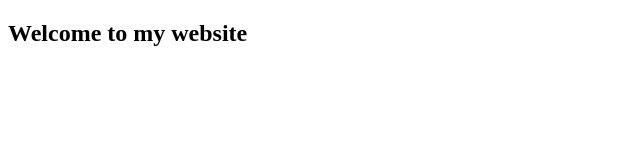
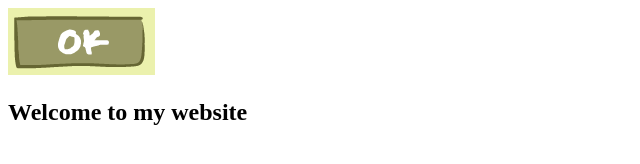
Before and after one commit to SupangkanaT/testGit, a plain HTML site: page index.html in a window 1280 px wide. Shown: the whole page, without its empty margins (0-640 px from the left). Drawn offline with Linux system fonts and the light colour scheme.

Commit message:
added logo

```diff
--- a/index.html
+++ b/index.html
@@ -4,6 +4,6 @@
     <title>Test for GIHUB</title>
 </head>
 <body>
-
+    <img src="endgame.png"/>
     <h2> Welcome to my website </h2>
 </body>
```
